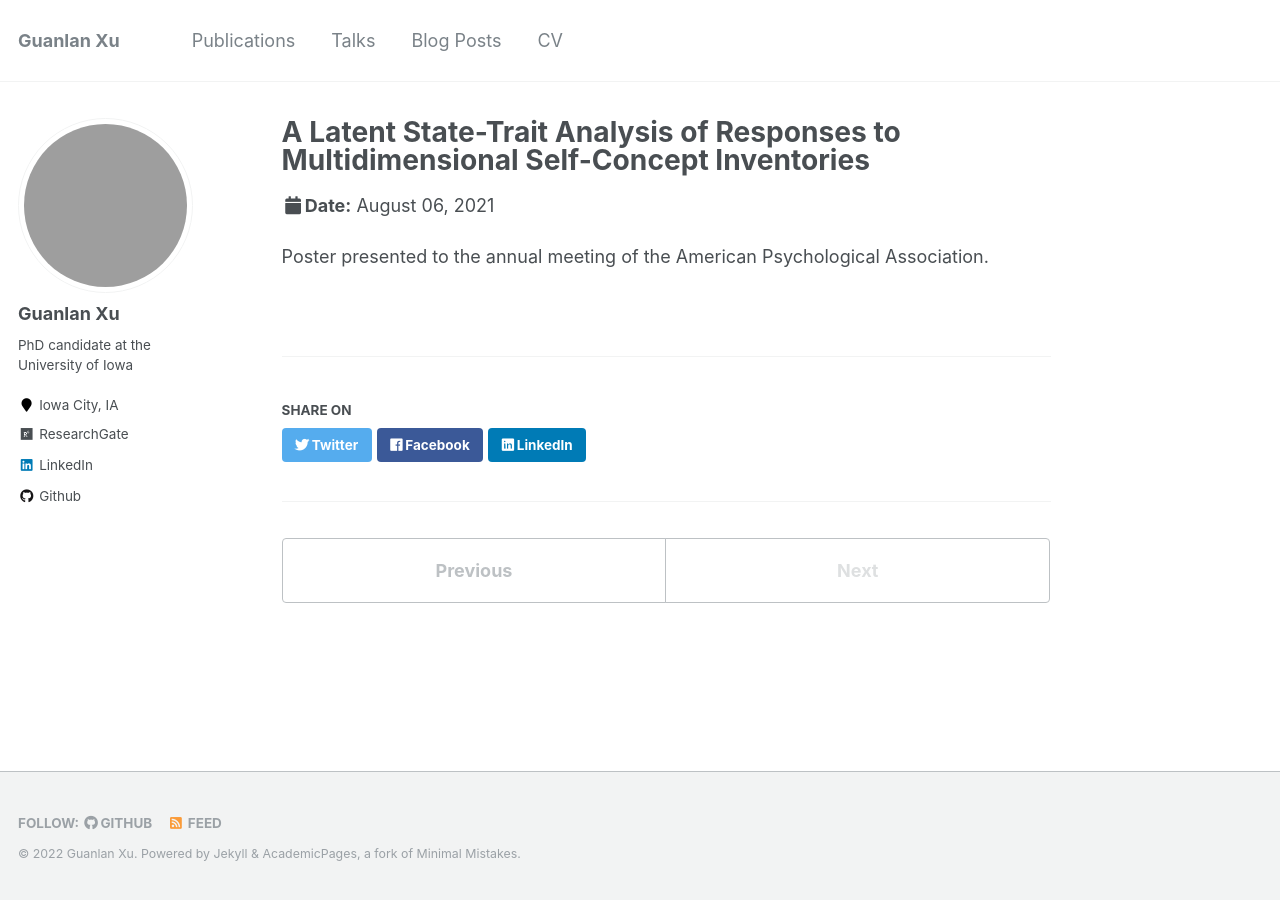
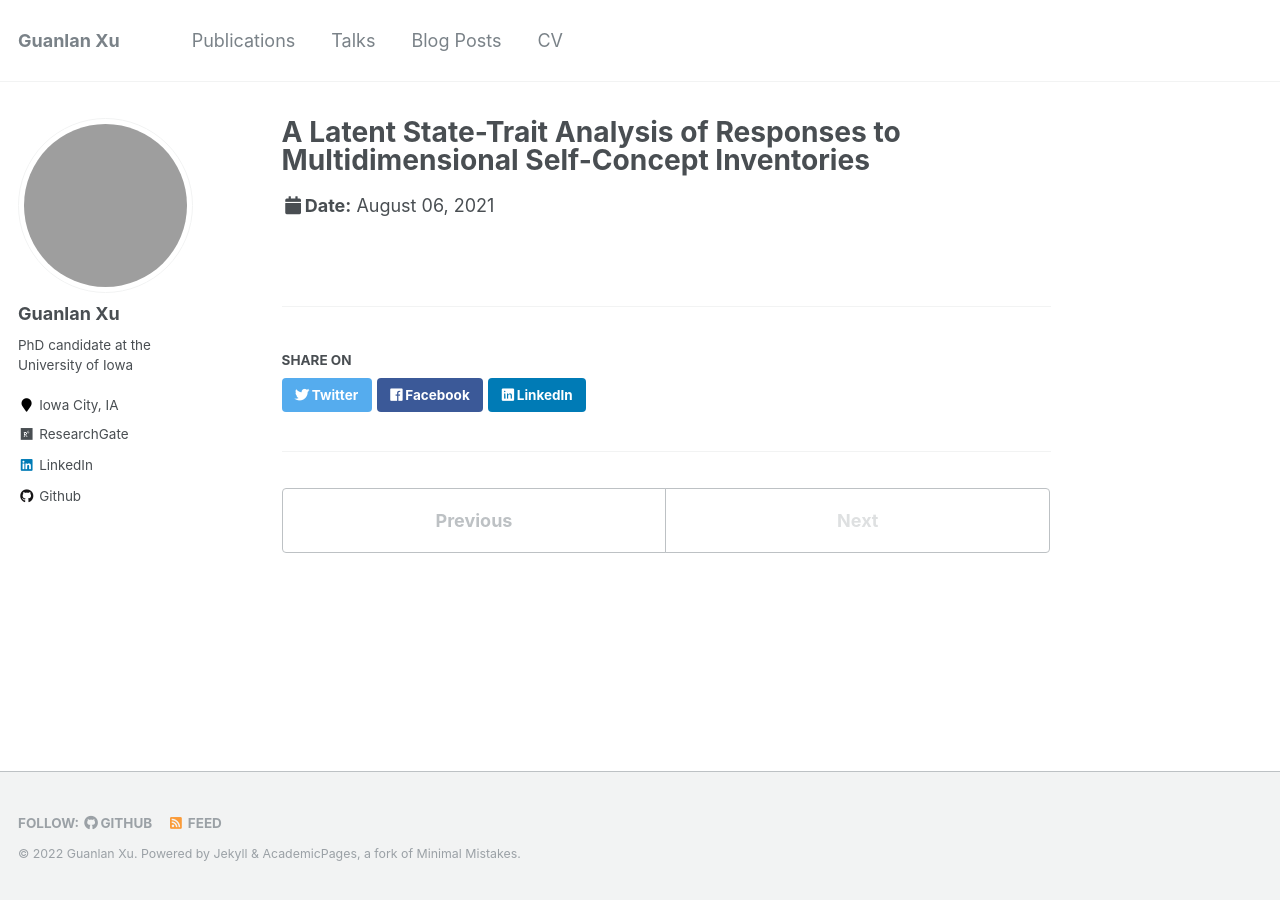
Before and after one commit to guanlanxu/guanlanxu.github.io, a Jekyll site: the page built from _talks/2021-APA-LSTpaper.md, in a window 1280 px wide. Built offline with Jekyll 4.4.1, drawn with Linux system fonts in a browser that asks for light colours; grey boxes are pictures that could not be loaded.

Commit message:
Update 2021-APA-LSTpaper.md

```diff
--- a/_talks/2021-APA-LSTpaper.md
+++ b/_talks/2021-APA-LSTpaper.md
@@ -4,10 +4,7 @@ author: "Vispoel, W., Xu, G., Schneider, W., KILINC, M., Zhang, M."
 collection: talks
 type: "Poster"
 permalink: /talks/2021-APA-LSTpaper
-venue: "APA 2021"
+venue: "American Psychological Association 2021"
 date: 2021-08-06
 location: "Virtual"
 ---
-
-
-Poster presented to the annual meeting of the American Psychological Association.
```
